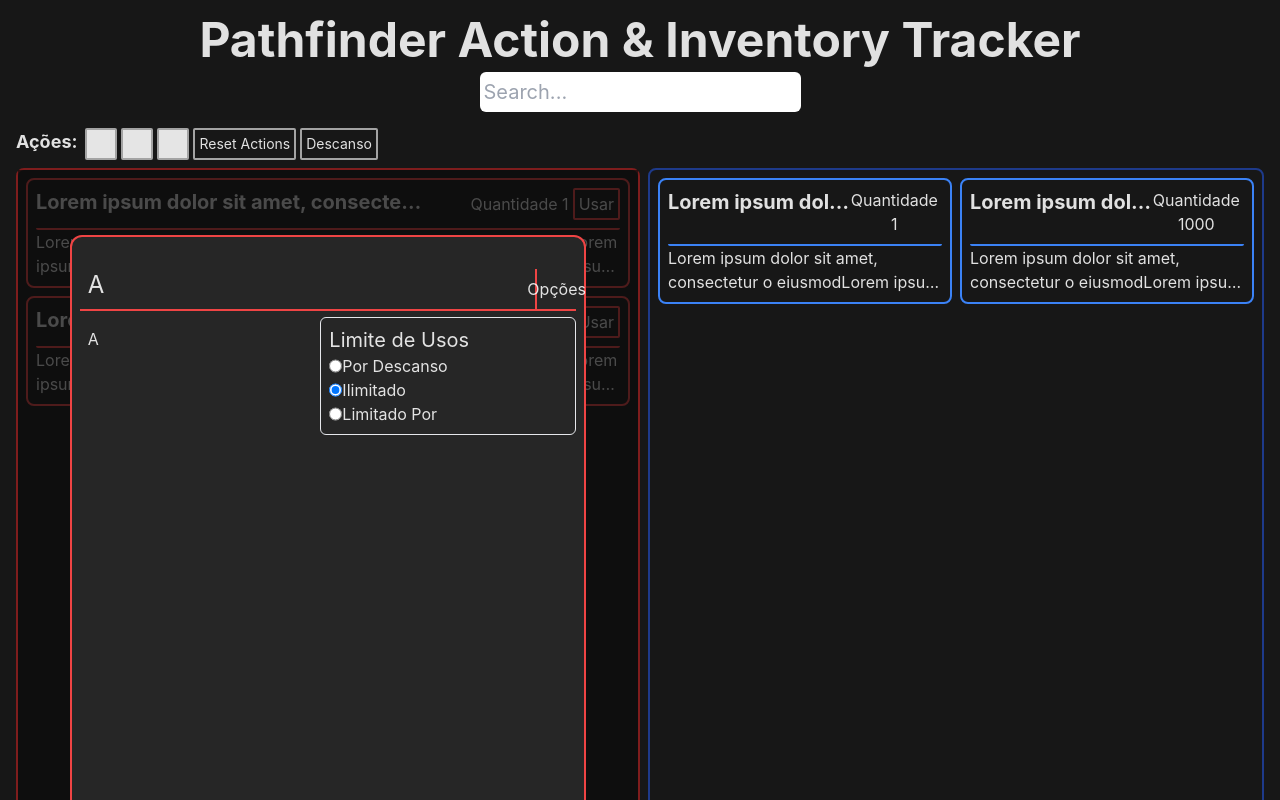
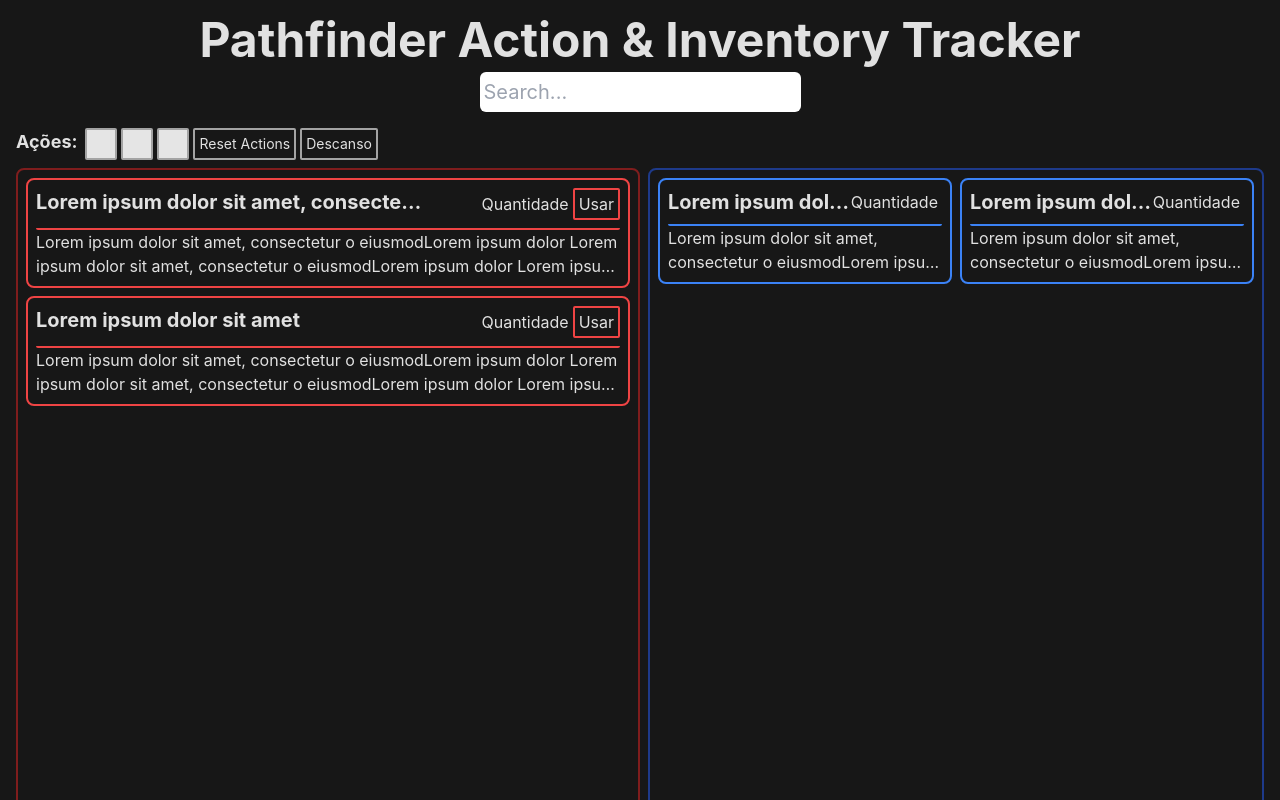
Before and after one commit to CaioMassayuki/pathfinder2-tracker, a Vue app: page / in a window 1280 px wide. Shown: the top 800 px of the page. Built offline with nearby package versions, Linux system fonts and the light colour scheme.

Commit message:
Add modal actions and changes to cards

```diff
--- a/src/App.vue
+++ b/src/App.vue
@@ -1,11 +1,47 @@
 <script setup lang="ts">
+import { storeToRefs } from "pinia";
+import { ref } from "vue";
 import ActionTracker from "./components/ActionTracker.vue";
 import CardList from "./components/Card/CardList.vue";
 import CardDetail from "./components/CardDetail.vue";
 import { useCardsStore } from "./store/store";
+import { DialogState } from "./definitions";
 
-const { cards } = useCardsStore()
+const store = useCardsStore();
+const { cards } = storeToRefs(store);
 
+const dialogInitialState: DialogState = {
+  isOpen: false,
+  card: null,
+};
+
+const actionDialog = ref({ ...dialogInitialState });
+const resourceDialog = ref({ ...dialogInitialState });
+
+const dialogHandlers = ref({
+  action: {
+    cardDialog: (id: string) => store.getActionCard(id),
+    openCardDialog: (id: string) => {
+      actionDialog.value.isOpen = true;
+      actionDialog.value.card = store.getActionCard(id) || null;
+    },
+    closeCardDialog: () => {
+      actionDialog.value.isOpen = false;
+      actionDialog.value.card = null;
+    },
+  },
+  resource: {
+    cardDialog: (id: string) => store.getResourceCard(id),
+    openCardDialog: (id: string) => {
+      resourceDialog.value.isOpen = true;
+      resourceDialog.value.card = store.getResourceCard(id) || null;
+    },
+    closeCardDialog: () => {
+      resourceDialog.value.isOpen = false;
+      resourceDialog.value.card = null;
+    },
+  },
+});
 </script>
 
 <template>
@@ -18,14 +54,27 @@
     <ActionTracker />
     <section class="flex w-full h-[780px]">
       <div class="mr-2 w-1/2 h-full flex flex-col rounded-lg border-2 border-red-900 relative">
-        <CardDetail :type="'action'" :card="cards.actionCards[0]" />
+        <CardDetail
+          v-if="actionDialog.isOpen && actionDialog.card"
+          @close-dialog="dialogHandlers['action'].closeCardDialog"
+          :type="'action'"
+          :card="actionDialog.card"
+        />
         <div class="flex flex-col p-2 overflow-y-auto">
-          <CardList :cards="cards.actionCards" :type="'action'" />
+          <CardList @open-dialog="dialogHandlers['action'].openCardDialog" :cards="cards.actionCards" :type="'action'" />
         </div>
       </div>
 
-      <div class="w-1/2 h-full p-2 grid grid-cols-2 auto-rows-max gap-2 overflow-y-auto rounded-lg border-2 border-blue-900">
-        <CardList :cards="cards.itemCards" :type="'resource'" />
+      <div class="w-1/2 h-full rounded-lg border-2 border-blue-900 relative">
+        <CardDetail
+          v-if="resourceDialog.isOpen && resourceDialog.card"
+          @close-dialog="dialogHandlers['resource'].closeCardDialog"
+          :type="'resource'"
+          :card="store.getResourceCard(resourceDialog.card.id)"
+        />
+        <div class="p-2 grid grid-cols-2 auto-rows-max gap-2 overflow-y-auto">
+          <CardList @open-dialog="dialogHandlers['resource'].openCardDialog" :cards="cards.resourceCards" :type="'resource'" />
+        </div>
       </div>
     </section>
   </main>
--- a/src/components/Card/CardContent.vue
+++ b/src/components/Card/CardContent.vue
@@ -1,4 +1,6 @@
 <script setup lang="ts">
+import { Card, CardType } from '../../definitions'
+
 defineProps<{ cardInfo: Card; type: CardType }>();
 </script>
 
@@ -11,7 +13,7 @@
       {{ cardInfo.title }}
     </h3>
     <span class="w-4/12 flex justify-end items-center">
-      <p class="mr-1">Quantidade {{ cardInfo.quantity }}</p>
+      <p class="mr-1">Quantidade {{ cardInfo.options.quantity }}</p>
       <button
         v-if="type === 'action'"
         class="px-1 h-8 rounded-sm border-2 border-red-500 bg-neutral-900 hover:border-neutral-50 hover:bg-neutral-800 transition-all ease-in-out duration-150"
--- a/src/components/CardDetail.vue
+++ b/src/components/CardDetail.vue
@@ -1,7 +1,64 @@
 <script setup lang="ts">
+import { ref } from "vue";
+import { useCardsStore } from "../store/store";
 import CardOptionsDialog from "./CardOptionsDialog.vue";
+import { CardType, Card, CardOptions, CardOptionQuantity, CardOptionsLimit } from "../definitions";
+const { optionLimitChange, changeCardTitle, changeCardDescription } = useCardsStore();
 
+const emit = defineEmits(["close-dialog"]);
 const props = defineProps<{ type: CardType; card: Card }>();
+
+const isOptionDialogOpen = ref(false);
+const hasCardChanges = ref(false);
+const cardChanges = ref({ ...props.card });
+
+const handleCloseDetail = () => {
+  emit("close-dialog");
+};
+
+const handleSaveCardChanges = (type: CardType) => {
+  const cardId = props.card.id;
+  optionLimitChange(cardId, cardChanges.value.options, type);
+  changeCardTitle(cardId, cardChanges.value.title, type);
+  changeCardDescription(cardId, cardChanges.value.description, type);
+  cardChangeValidation();
+};
+
+const cardChangeValidation = () => {
+  const cardKeys = Object.keys(cardChanges.value) as Array<keyof Card>;
+  hasCardChanges.value = cardKeys.some((key) => {
+    if (key === "options") {
+      const optionsKeys = Object.keys(cardChanges.value.options) as Array<keyof CardOptions>;
+      return optionsKeys.some((key) => {
+        return props.card.options[key] !== cardChanges.value.options[key];
+      });
+    }
+    return props.card[key] !== cardChanges.value[key];
+  });
+  console.log('PROPS :', props.card)
+  console.log('CARDCHANGES :', cardChanges.value)
+};
+
+const handleOptionDialog = (option: boolean) => {
+  isOptionDialogOpen.value = option;
+};
+
+const handleOptionQuantityChange = (option: CardOptionQuantity) => {
+  cardChanges.value.options.quantity = option;
+  cardChangeValidation();
+};
+const handleOptionLimitChange = (option: CardOptionsLimit) => {
+  cardChanges.value.options.limit = option;
+  cardChangeValidation();
+};
+const handleCardTitleChange = (text: string) => {
+  cardChanges.value.title = text;
+  cardChangeValidation();
+};
+const handleCardDescriptionChange = (text: string) => {
+  cardChanges.value.description = text;
+  cardChangeValidation();
+};
 </script>
 
 <template>
@@ -10,21 +67,45 @@
       class="relative bg-neutral-800 w-5/6 h-5/6 border-2 rounded-xl"
       :class="[type === 'resource' ? 'border-blue-500' : 'border-red-500']"
     >
-      <CardOptionsDialog is-open :type="props.type" :options="props.card.options" />
-      <div class="p-2 flex flex-col items-start">
+      <div class="p-2 h-full flex flex-col items-start">
+        <div class="flex items-center">
+          <button class="border mr-2 size-6 rounded-md cursor-pointer" @click="handleCloseDetail">X</button>
+          <button v-if="hasCardChanges" class="border border-green-500 px-2 rounded-md cursor-pointer" @click="handleSaveCardChanges(type)">
+            Salvar
+          </button>
+        </div>
         <div
           class="flex items-end w-full mb-2 mt-4 text-2xl border-b-2"
           :class="[type === 'resource' ? 'border-blue-500' : 'border-red-500']"
         >
-          <input class="w-11/12 p-2 bg-transparent outline-none" value="A" />
+          <input
+            class="w-11/12 p-2 bg-transparent outline-none"
+            :value="cardChanges.title"
+            @input="handleCardTitleChange(($event.target as HTMLInputElement).value)"
+          />
           <div
             class="w-1/12 text-base flex flex-col items-center p-2 border-l-2"
             :class="[type === 'resource' ? 'border-blue-500' : 'border-red-500']"
           >
-            <button>Opções</button>
+            <CardOptionsDialog
+              :is-open="isOptionDialogOpen"
+              :type="props.type"
+              :options="cardChanges.options"
+              @close-dialog="handleOptionDialog(false)"
+              @option-limit-change="handleOptionLimitChange"
+              @option-quantity-change="handleOptionQuantityChange"
+            >
+              <template v-slot:button>
+                <button @click="handleOptionDialog(!isOptionDialogOpen)">Opções</button>
+              </template>
+            </CardOptionsDialog>
           </div>
         </div>
-        <textarea class="w-full h-full p-2 resize-none bg-transparent outline-none">A</textarea>
+        <textarea
+          class="w-full h-full p-2 resize-none bg-transparent outline-none"
+          @input="handleCardDescriptionChange(($event.target as HTMLInputElement).value)"
+          >{{ cardChanges.description }}</textarea
+        >
       </div>
     </div>
   </div>
--- a/src/components/CardOptionsDialog.vue
+++ b/src/components/CardOptionsDialog.vue
@@ -1,4 +1,5 @@
 <script setup lang="ts">
+import { ref, onMounted, onUnmounted } from "vue";
 import Dialog from "./design/Dialog.vue";
 
 interface DialogProps {
@@ -7,33 +8,84 @@
   options: CardOptions;
 }
 
+const emit = defineEmits(["close-dialog", "option-limit-change", "option-quantity-change"]);
 const props = defineProps<DialogProps>();
-const emit = defineEmits(["close-dialog", "option-limit-change"]);
+const dialogRef = ref<null | HTMLElement>(null);
 
-function handleClose() {
+function handleClose(event: MouseEvent) {
+  const el = event.target as HTMLElement;
+  if (dialogRef.value && !dialogRef.value.contains(el)) {
     emit("close-dialog", false);
   }
+}
 
-function handleLimitChange(limitType: string) {
+function handleLimitChange(limitType: CardOptionsLimit) {
   emit("option-limit-change", limitType);
 }
+
+function handleQuantityChange(type: "max" | "cur", quantity: string) {
+  const newQuantity = type === "cur" ? { ...props.options.quantity, current: quantity } : { ...props.options.quantity, max: quantity };
+  console.log(newQuantity);
+  emit("option-quantity-change", newQuantity);
+}
+
+onMounted(() => {
+  document.addEventListener("click", handleClose);
+});
+
+onUnmounted(() => {
+  document.removeEventListener("click", handleClose);
+});
 </script>
 
 <template>
-  <Dialog :is-open="props.isOpen">
-    <div tabindex="1" class="flex flex-col absolute w-64 right-2 top-20 border rounded-md p-2" @blur="handleClose">
+  <div ref="dialogRef">
+    <div>
+      <slot name="button"></slot>
+    </div>
+    <Dialog :is-open="props.isOpen" class="w-60 right-2 top-28 bg-neutral-800">
+      <div class="flex flex-col border rounded-md p-2">
         <div class="w-full flex flex-col justify-between">
           <h3>Limite de Usos</h3>
-        <label class="flex"><input @change="handleLimitChange('rest')" type="radio" :name="`${type}-option`" :checked="options.limit === 'rest'" />Por Descanso</label>
-        <label class="flex"><input @change="handleLimitChange('ilimited')" type="radio" :name="`${type}-option`" :checked="options.limit === 'ilimited'" />Ilimitado</label>
-        <label class="flex"><input @change="handleLimitChange('resource')" type="radio" :name="`${type}-option`" :checked="options.limit === 'resource'" />Limitado Por</label>
+          <label class="flex"
+            ><input @change="handleLimitChange('rest')" type="radio" :name="`${type}-option`" :checked="options.limit === 'rest'" />Por
+            Descanso</label
+          >
+          <label class="flex"
+            ><input
+              @change="handleLimitChange('ilimited')"
+              type="radio"
+              :name="`${type}-option`"
+              :checked="options.limit === 'ilimited'"
+            />Ilimitado</label
+          >
+          <label class="flex"
+            ><input
+              @change="handleLimitChange('resource')"
+              type="radio"
+              :name="`${type}-option`"
+              :checked="options.limit === 'resource'"
+            />Limitado Por</label
+          >
         </div>
         <div v-if="options.limit === 'rest'" class="flex items-center">
           <p>Quantidade:</p>
-        <input class="w-16 border-b px-1 text-lg text-center bg-transparent outline-none" type="number" />
+          <input
+            class="w-16 border-b px-1 text-lg text-center bg-transparent outline-none"
+            type="number"
+            :value="props.options.quantity?.current"
+            @change="handleQuantityChange('cur', ($event.target as HTMLInputElement).value)"
+          />
           /
-        <input class="w-16 border-b px-1 text-lg text-center bg-transparent outline-none" type="number" placeholder="Max" />
+          <input
+            class="w-16 border-b px-1 text-lg text-center bg-transparent outline-none"
+            type="number"
+            placeholder="Max"
+            :value="props.options.quantity?.max"
+            @change="handleQuantityChange('max', ($event.target as HTMLInputElement).value)"
+          />
         </div>
       </div>
     </Dialog>
+  </div>
 </template>
--- a/src/components/design/Dialog.vue
+++ b/src/components/design/Dialog.vue
@@ -3,7 +3,7 @@
 </script>
 
 <template>
-  <div v-if="isOpen" class="absolute w-full h-full">
+  <div v-if="isOpen" class="absolute">
     <slot />
   </div>
 </template>
--- a/src/definitions.ts
+++ b/src/definitions.ts
@@ -1,15 +1,27 @@
-type CardOptions = {
-  limit: 'rest' | 'ilimited' | 'resource';
-  quantity?: number
+export type CardOptionsLimit = "rest" | "ilimited" | "resource";
+
+export type CardOptionQuantity = {
+  current: number,
+  max: number,
 }
 
-type Card = {
+export type DialogState = {
+  isOpen: boolean;
+  card: Card | null;
+};
+
+export type CardOptions = {
+  limit: CardOptionsLimit;
+  quantity?: CardOptionQuantity;
+};
+
+export type Card = {
+  id: string;
   title: string;
   description: string;
-  quantity: string;
   options: CardOptions;
 };
 
-type Cards = Card[];
+export type Cards = Card[];
 
-type CardType = "action" | "resource";
+export type CardType = "action" | "resource";
--- a/src/store/store.ts
+++ b/src/store/store.ts
@@ -1,46 +1,47 @@
-import { defineStore } from 'pinia'
+import { defineStore } from "pinia";
+import type { Cards, CardType, CardOptions, } from '../definitions'
 
 type TESTE = {
   actionCards: Cards;
-    itemCards: Cards;
+  resourceCards: Cards;
 };
 
 const DEFAULT_CARDS: TESTE = {
   actionCards: [
     {
+      id: "1",
       title: "Lorem ipsum dolor sit amet, consectetur o eiusmodLorem ipsum dolor sit",
       description:
         "Lorem ipsum dolor sit amet, consectetur o eiusmodLorem ipsum dolor Lorem ipsum dolor sit amet, consectetur o eiusmodLorem ipsum dolor Lorem ipsum dolor sit amet, consectetur o eiusmodLorem ipsum dolor",
-        quantity: "1",
       options: {
         limit: "ilimited",
       },
     },
     {
+      id: "2",
       title: "Lorem ipsum dolor sit amet",
       description:
         "Lorem ipsum dolor sit amet, consectetur o eiusmodLorem ipsum dolor Lorem ipsum dolor sit amet, consectetur o eiusmodLorem ipsum dolor Lorem ipsum dolor sit amet, consectetur o eiusmodLorem ipsum dolor",
-        quantity: "1000",
       options: {
         limit: "ilimited",
       },
     },
   ],
-    itemCards: [
+  resourceCards: [
     {
+      id: "3",
       title: "Lorem ipsum dolor sit amet, consectetur o eiusmodLorem ipsum dolor sit",
       description:
         "Lorem ipsum dolor sit amet, consectetur o eiusmodLorem ipsum dolor Lorem ipsum dolor sit amet, consectetur o eiusmodLorem ipsum dolor Lorem ipsum dolor sit amet, consectetur o eiusmodLorem ipsum dolor",
-        quantity: "1",
       options: {
         limit: "ilimited",
       },
     },
     {
+      id: "4",
       title: "Lorem ipsum dolor sit amet",
       description:
         "Lorem ipsum dolor sit amet, consectetur o eiusmodLorem ipsum dolor Lorem ipsum dolor sit amet, consectetur o eiusmodLorem ipsum dolor Lorem ipsum dolor sit amet, consectetur o eiusmodLorem ipsum dolor",
-        quantity: "1000",
       options: {
         limit: "ilimited",
       },
@@ -48,8 +49,97 @@
   ],
 };
 
-export const useCardsStore = defineStore('cards', {
+export const useCardsStore = defineStore("cards", {
   state: () => ({
     cards: DEFAULT_CARDS,
-    })
-})
+  }),
+  getters: {
+    getActionCard: (state) => (cardId: string) => state.cards.actionCards.find((card) => card.id === cardId),
+    getResourceCard: (state) => (cardId: string) => state.cards.resourceCards.find((card) => card.id === cardId),
+  },
+  actions: {
+    changeCardTitle(id: string, text: string, type: CardType) {
+      if (type === "action") {
+        const currentCard = this.getActionCard(id);
+        if (currentCard) {
+          this.cards.actionCards = this.cards.actionCards.map((card) => {
+            if (card.id === id) {
+              return { ...currentCard, title: text };
+            }
+            return card;
+          });
+        }
+      } else {
+        const currentCard = this.getResourceCard(id);
+        if (currentCard) {
+          this.cards.resourceCards = this.cards.resourceCards.map((card) => {
+            if (card.id === id) {
+              return { ...currentCard, title: text };
+            }
+            return card;
+          });
+        }
+      }
+    },
+    changeCardDescription(id: string, text: string, type: CardType) {
+      if (type === "action") {
+        const currentCard = this.getActionCard(id);
+        if (currentCard) {
+          this.cards.actionCards = this.cards.actionCards.map((card) => {
+            if (card.id === id) {
+              return { ...currentCard, description: text };
+            }
+            return card;
+          });
+        }
+      } else {
+        const currentCard = this.getResourceCard(id);
+        if (currentCard) {
+          this.cards.resourceCards = this.cards.resourceCards.map((card) => {
+            if (card.id === id) {
+              return { ...currentCard, description: text };
+            }
+            return card;
+          });
+        }
+      }
+    },
+    optionLimitChange(id: string, options: CardOptions, type: CardType) {
+      if (type === "action") {
+        const currentCard = this.getActionCard(id);
+        const updatedCard = currentCard
+          ? {
+              ...currentCard,
+              options,
+            }
+          : null;
+
+        if (updatedCard) {
+          this.cards.actionCards = this.cards.actionCards.map((card) => {
+            if (card.id === id) {
+              return updatedCard;
+            }
+            return card;
+          });
+        }
+      } else {
+        const currentCard = this.getResourceCard(id);
+        const updatedCard = currentCard
+          ? {
+              ...currentCard,
+              options,
+            }
+          : null;
+
+        if (updatedCard) {
+          this.cards.resourceCards = this.cards.resourceCards.map((card) => {
+            if (card.id === id) {
+              return updatedCard;
+            }
+            return card;
+          });
+        }
+      }
+    },
+  },
+});
```
Also changed, not shown: src/components/Card/CardList.vue (+7 -0 lines). Lines whose indentation alone changed are shown as unchanged.
